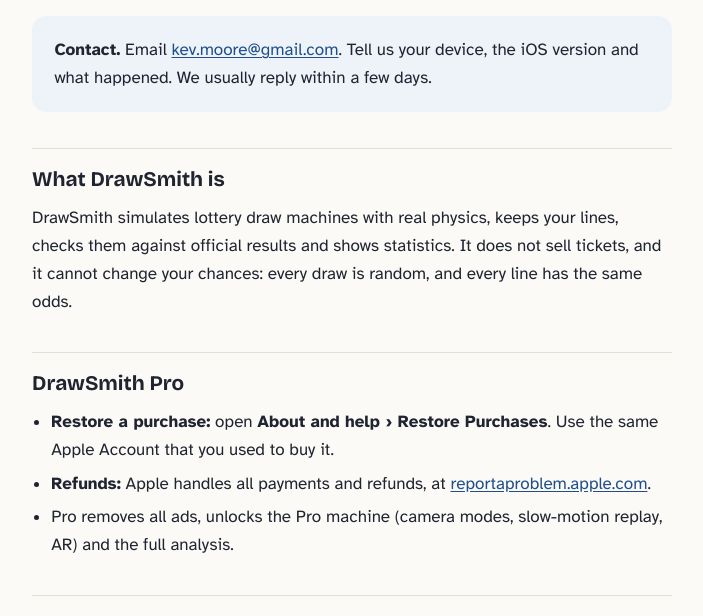
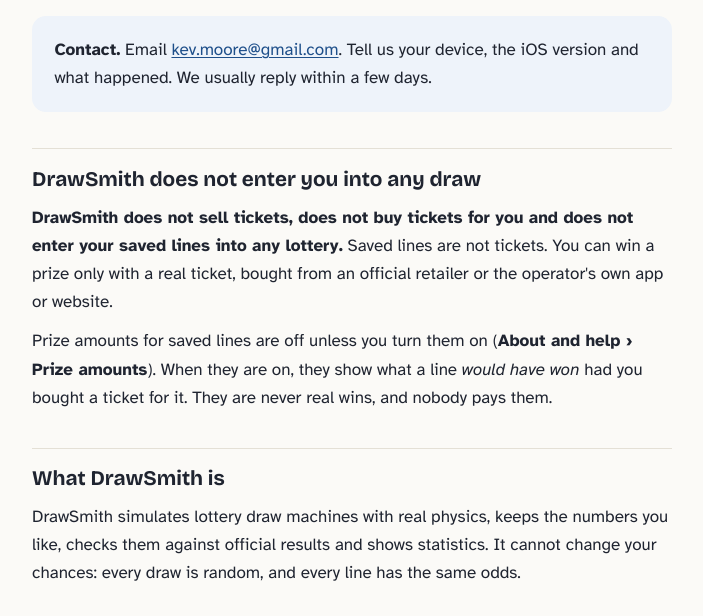
Before and after one commit to KevMoore/KevMoore.github.io, a plain HTML site: page drawsmith/support.html in a window 1280 px wide. Shown: the part 129-745 px from the top of the page, without its empty margins (288-991 px from the left). Drawn offline with nearby package versions, Linux system fonts and the light colour scheme.

Commit message:
Support: DrawSmith does not enter you into any draw

```diff
--- a/drawsmith/support.html
+++ b/drawsmith/support.html
@@ -74,8 +74,14 @@
   </div>
 
   <section>
+    <h2>DrawSmith does not enter you into any draw</h2>
+    <p><strong>DrawSmith does not sell tickets, does not buy tickets for you and does not enter your saved lines into any lottery.</strong> Saved lines are not tickets. You can win a prize only with a real ticket, bought from an official retailer or the operator's own app or website.</p>
+    <p>Prize amounts for saved lines are off unless you turn them on (<span class="path">About and help › Prize amounts</span>). When they are on, they show what a line <em>would have won</em> had you bought a ticket for it. They are never real wins, and nobody pays them.</p>
+  </section>
+
+  <section>
     <h2>What DrawSmith is</h2>
-    <p>DrawSmith simulates lottery draw machines with real physics, keeps your lines, checks them against official results and shows statistics. It does not sell tickets, and it cannot change your chances: every draw is random, and every line has the same odds.</p>
+    <p>DrawSmith simulates lottery draw machines with real physics, keeps the numbers you like, checks them against official results and shows statistics. It cannot change your chances: every draw is random, and every line has the same odds.</p>
   </section>
 
   <section>
@@ -90,6 +96,7 @@
   <section>
     <h2>Common questions</h2>
     <ul>
+      <li><strong>The app says my line matched. Did I win?</strong> Only if you bought a real ticket with those numbers for that draw. Check the ticket with the operator. DrawSmith does not know about your tickets.</li>
       <li><strong>Results are missing or late:</strong> results show after the operator publishes them, usually on the evening of the draw. Pull down on the Results tab to check again.</li>
       <li><strong>My lines are not on my other device:</strong> turn on iCloud for DrawSmith on both devices, in <span class="path">Settings › your name › iCloud</span>.</li>
       <li><strong>Ad privacy choices:</strong> open <span class="path">About and help › Ad privacy choices</span>.</li>
```
